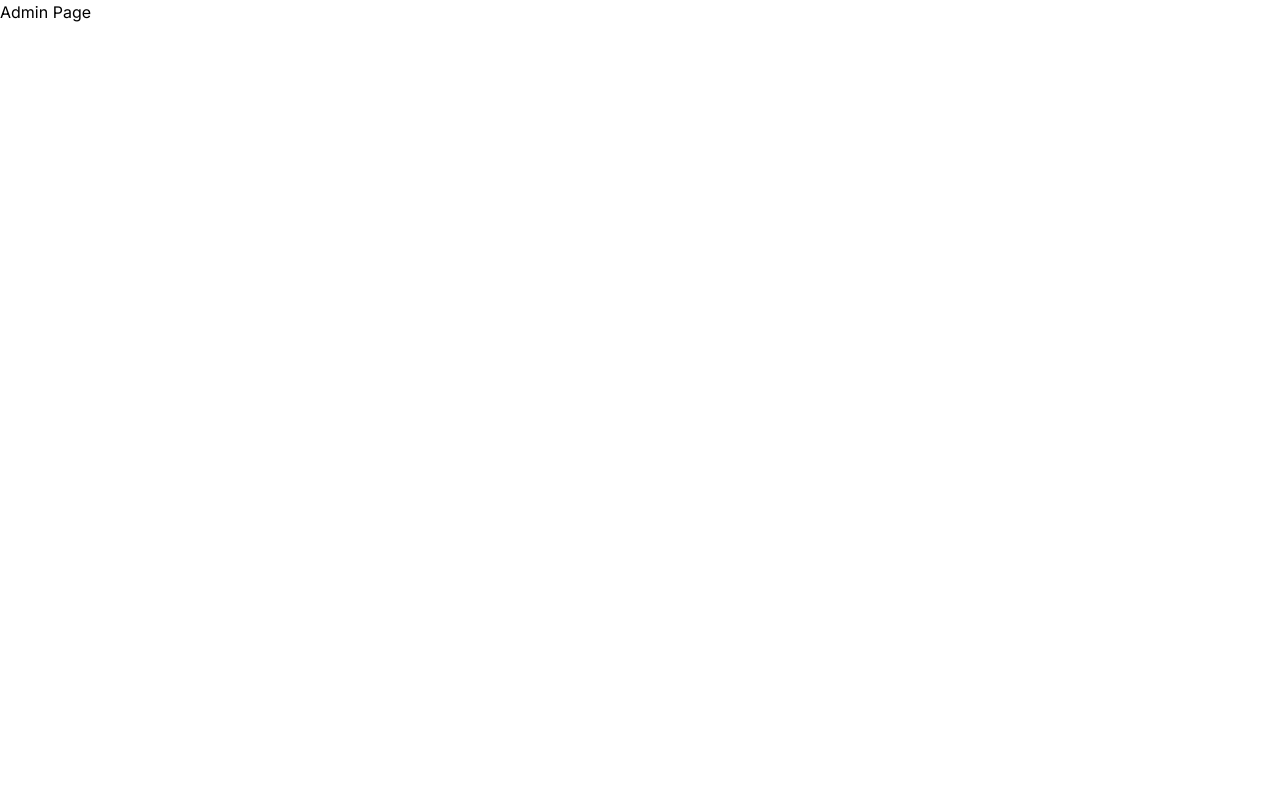
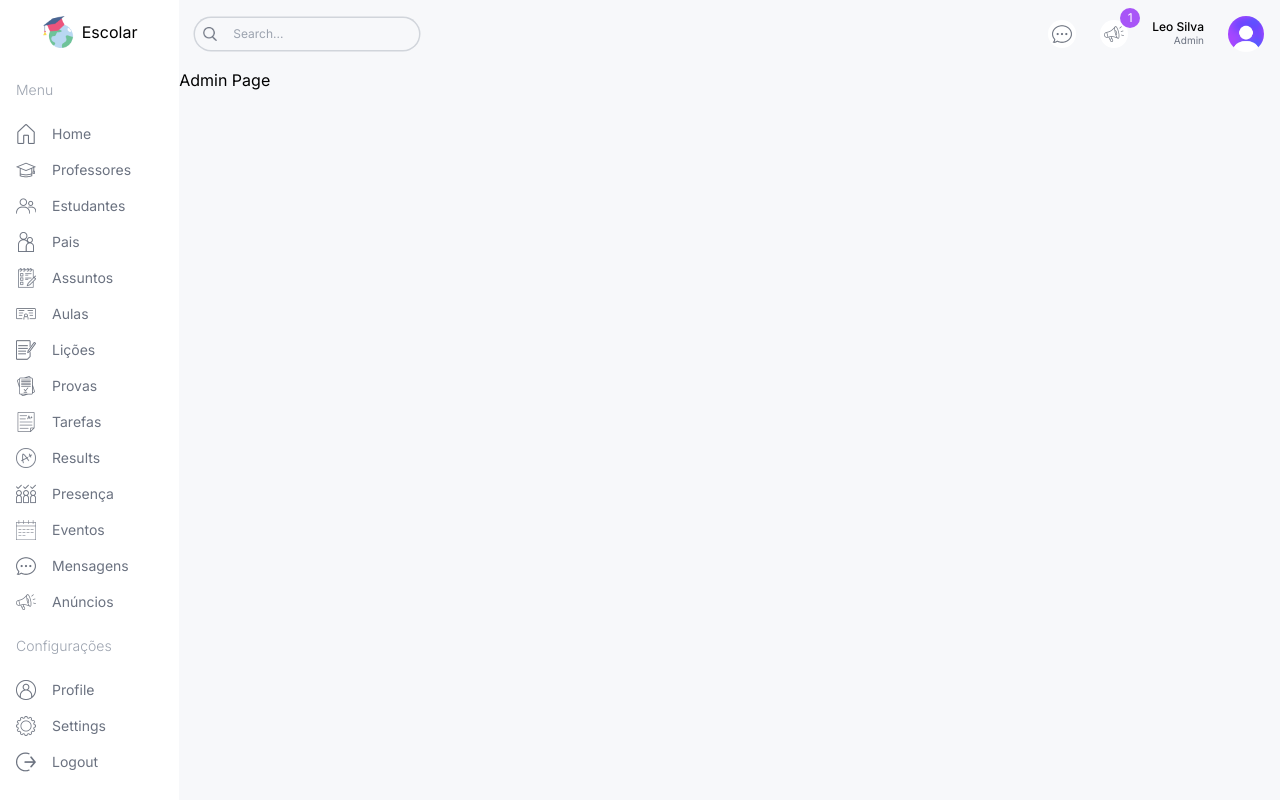
Before and after one commit to leoCardosoDev/front_end_reactjs_dashboard_school, a Next.js app: page /admin in a window 1280 px wide. Built offline with nearby package versions, Linux system fonts and the light colour scheme.

Commit message:
feat: add menu and navigator page

```diff
--- /dev/null
+++ b/src/app/(dashboard)/layout.tsx
@@ -0,0 +1,26 @@
+import Menu from '@/components/Menu';
+import Navbar from '@/components/Navbar';
+import Image from "next/image";
+import Link from "next/link";
+
+export default function DashboardLayout({
+  children,
+}: Readonly<{
+  children: React.ReactNode;
+}>) {
+  return <div className='h-screen flex'>
+    {/*  LEFT */}
+    <div className="w-[14%] md:w-[8%] lg:w-[14%] xl:w-[14%] p-4">
+      <Link href='/' className="flex items-center justify-center gap-2">
+        <Image src="/logo.png" alt="logo" width={32} height={32} />
+        <span className='hidden lg:block'>Escolar</span>
+      </Link>
+      <Menu/>
+    </div>
+    {/*  RIGHT */}
+    <div className="w-[86%] md:w-[92%] lg:w-[86%] xl:w-[86%] bg-[#F7F8FA] overflow-scroll">
+      <Navbar />
+      {children}
+    </div>
+  </div>
+}
--- a/src/app/sign-in/page.tsx
+++ b/src/app/sign-in/page.tsx
@@ -1,7 +1,7 @@
-const SignInPage = () => {
+const LoginPage = () => {
   return (
-    <div className=''>SignIn Page</div>
+    <div className=''>Login Page</div>
   );
 }
 
-export default SignInPage;
+export default LoginPage;
--- a/src/components/Menu.tsx
+++ b/src/components/Menu.tsx
@@ -1,6 +1,9 @@
+import Link from 'next/link';
+import Image from 'next/image'
+
 const menuItems = [
   {
-    title: "MENU",
+    title: "Menu",
     items: [
       {
         icon: "/home.png",
@@ -10,49 +13,49 @@
       },
       {
         icon: "/teacher.png",
-        label: "Teachers",
+        label: "Professores",
         href: "/list/teachers",
         visible: ["admin", "teacher"],
       },
       {
         icon: "/student.png",
-        label: "Students",
+        label: "Estudantes",
         href: "/list/students",
         visible: ["admin", "teacher"],
       },
       {
         icon: "/parent.png",
-        label: "Parents",
+        label: "Pais",
         href: "/list/parents",
         visible: ["admin", "teacher"],
       },
       {
         icon: "/subject.png",
-        label: "Subjects",
+        label: "Assuntos",
         href: "/list/subjects",
         visible: ["admin"],
       },
       {
         icon: "/class.png",
-        label: "Classes",
+        label: "Aulas",
         href: "/list/classes",
         visible: ["admin", "teacher"],
       },
       {
         icon: "/lesson.png",
-        label: "Lessons",
+        label: "Lições",
         href: "/list/lessons",
         visible: ["admin", "teacher"],
       },
       {
         icon: "/exam.png",
-        label: "Exams",
+        label: "Provas",
         href: "/list/exams",
         visible: ["admin", "teacher", "student", "parent"],
       },
       {
         icon: "/assignment.png",
-        label: "Assignments",
+        label: "Tarefas",
         href: "/list/assignments",
         visible: ["admin", "teacher", "student", "parent"],
       },
@@ -64,32 +67,32 @@
       },
       {
         icon: "/attendance.png",
-        label: "Attendance",
+        label: "Presença",
         href: "/list/attendance",
         visible: ["admin", "teacher", "student", "parent"],
       },
       {
         icon: "/calendar.png",
-        label: "Events",
+        label: "Eventos",
         href: "/list/events",
         visible: ["admin", "teacher", "student", "parent"],
       },
       {
         icon: "/message.png",
-        label: "Messages",
+        label: "Mensagens",
         href: "/list/messages",
         visible: ["admin", "teacher", "student", "parent"],
       },
       {
         icon: "/announcement.png",
-        label: "Announcements",
+        label: "Anúncios",
         href: "/list/announcements",
         visible: ["admin", "teacher", "student", "parent"],
       },
     ],
   },
   {
-    title: "OTHER",
+    title: "Configurações",
     items: [
       {
         icon: "/profile.png",
@@ -112,3 +115,23 @@
     ],
   },
 ];
+
+const Menu = () => {
+  return (
+    <div className='mt-4 text-sm'>
+      {menuItems.map(i => (
+        <div className='flex flex-col gap=2' key={i.title}>
+          <span className='hidden lg:block text-gray-400 font-light my-4'>{i.title}</span>
+          {i.items.map(item => (
+            <Link href={item.href} key={item.label} className='flex items-center justify-center lg:justify-start gap-4 text-gray-500 py-2'>
+              <Image alt={item.label} src={item.icon} width={20} height={20} />
+              <span className='hidden lg:block'>{ item.label }</span>
+            </Link>
+          ))}
+        </div>
+      ))}
+    </div>
+  );
+}
+
+export default Menu;
--- /dev/null
+++ b/src/components/Navbar.tsx
@@ -0,0 +1,30 @@
+import Image from "next/image"
+
+const Navbar = () => {
+  return (
+    <div className='flex items-center justify-between p-4'>
+      {/* SEARCH BAR */}
+      <div className='hidden md:flex items-center gap-2 text-xs rounded-full ring-[1.5px] ring-gray-300 px-2'>
+        <Image src="/search.png" alt="" width={14} height={14}/>
+        <input type="text" placeholder="Search..." className="w-[200px] p-2 bg-transparent outline-none"/>
+      </div>
+      {/* ICONS AND USER */}
+      <div className='flex items-center gap-6 justify-end w-full'>
+        <div className='bg-white rounded-full w-7 h-7 flex items-center justify-center cursor-pointer'>
+          <Image src="/message.png" alt="" width={20} height={20}/>
+        </div>
+        <div className='bg-white rounded-full w-7 h-7 flex items-center justify-center cursor-pointer relative'>
+          <Image src="/announcement.png" alt="" width={20} height={20}/>
+          <div className='absolute -top-3 -right-3 w-5 h-5 flex items-center justify-center bg-purple-500 text-white rounded-full text-xs'>1</div>
+        </div>
+        <div className='flex flex-col'>
+          <span className="text-xs leading-3 font-medium">Leo Silva</span>
+          <span className="text-[10px] text-gray-500 text-right">Admin</span>
+        </div>
+        <Image src="/avatar.png" alt="" width={36} height={36} className="rounded-full"/>
+      </div>
+    </div>
+  )
+}
+
+export default Navbar
```
Also changed, not shown: src/app/(dashboard)/admin/page.tsx (renamed from src/app/admin/page.tsx), src/app/(dashboard)/parent/page.tsx (renamed from src/app/parent/page.tsx), src/app/(dashboard)/student/page.tsx (renamed from src/app/student/page.tsx), src/app/(dashboard)/teacher/page.tsx (renamed from src/app/teacher/page.tsx).
